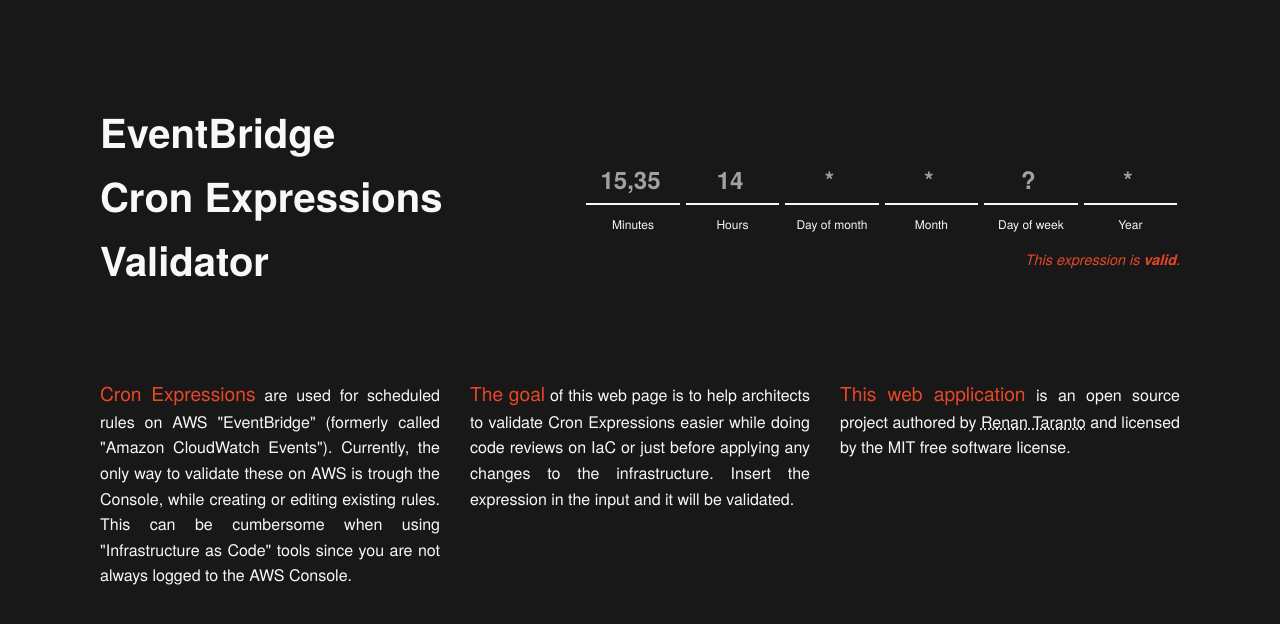
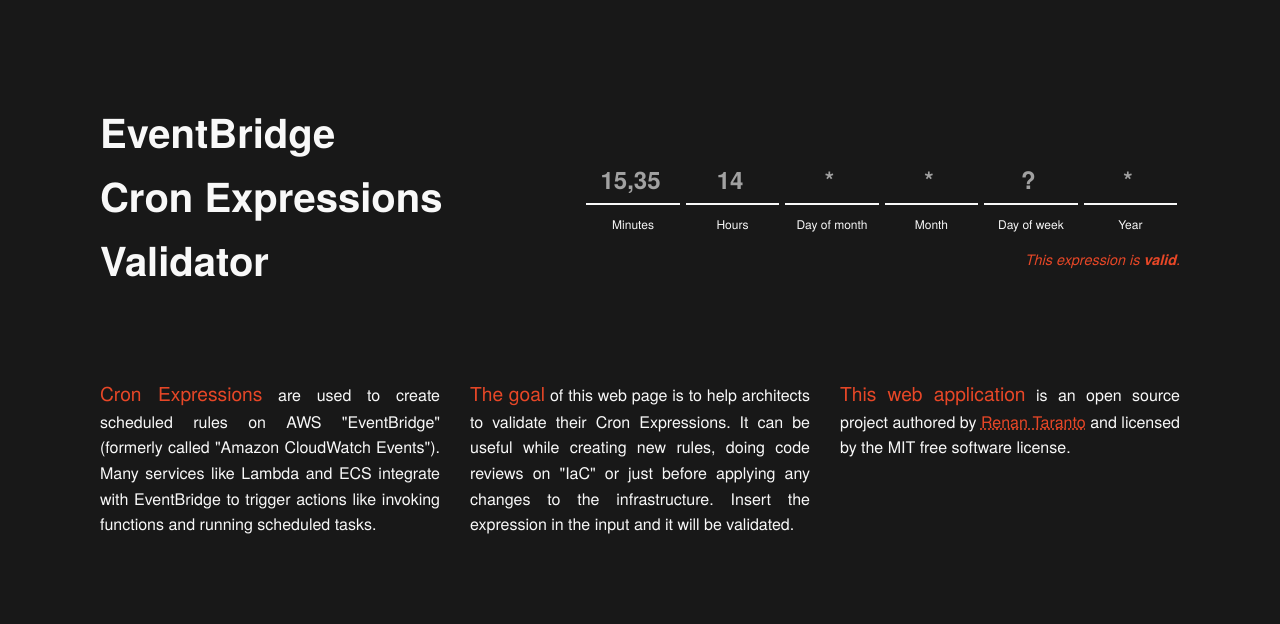
Before and after one commit to renan-taranto/cron-expressions-validator, a Vue app: page / in a window 1280 px wide. Shown: the top 624 px of the page. Built offline with nearby package versions, Linux system fonts and the light colour scheme.

Commit message:
[Instructions] Update text

```diff
--- a/src/assets/base.css
+++ b/src/assets/base.css
@@ -24,7 +24,7 @@
 }
 
 a {
-  color: inherit;
+  color: var(--color-primary);
   text-decoration: underline dotted;
 }
 
--- a/src/components/Instructions.vue
+++ b/src/components/Instructions.vue
@@ -1,13 +1,13 @@
 <template>
   <article>
     <p>
-      <span class="text__highlight">Cron Expressions</span> are used for scheduled rules on AWS "EventBridge" (formerly called "Amazon CloudWatch Events").
-      Currently, the only way to validate these on AWS is trough the Console, while creating or editing existing rules.
-      This can be cumbersome when using "Infrastructure as Code" tools since you are not always logged to the AWS Console.
+      <span class="text__highlight">Cron Expressions</span> are used to create scheduled rules on AWS "EventBridge" (formerly called "Amazon CloudWatch Events").
+      Many services like Lambda and ECS integrate with EventBridge to trigger actions like invoking functions and running scheduled tasks.
     </p>
     <p>
-      <span class="text__highlight">The goal</span> of this web page is to help architects to validate Cron Expressions easier while doing code reviews on IaC or just
-      before applying any changes to the infrastructure. Insert the expression in the input and it will be validated.
+      <span class="text__highlight">The goal</span> of this web page is to help architects to validate their Cron Expressions.
+      It can be useful while creating new rules, doing code reviews on "IaC" or just before applying any changes to the infrastructure.
+      Insert the expression in the input and it will be validated.
     </p>
     <p>
       <span class="text__highlight">This web application</span> is an open source project authored by
```
